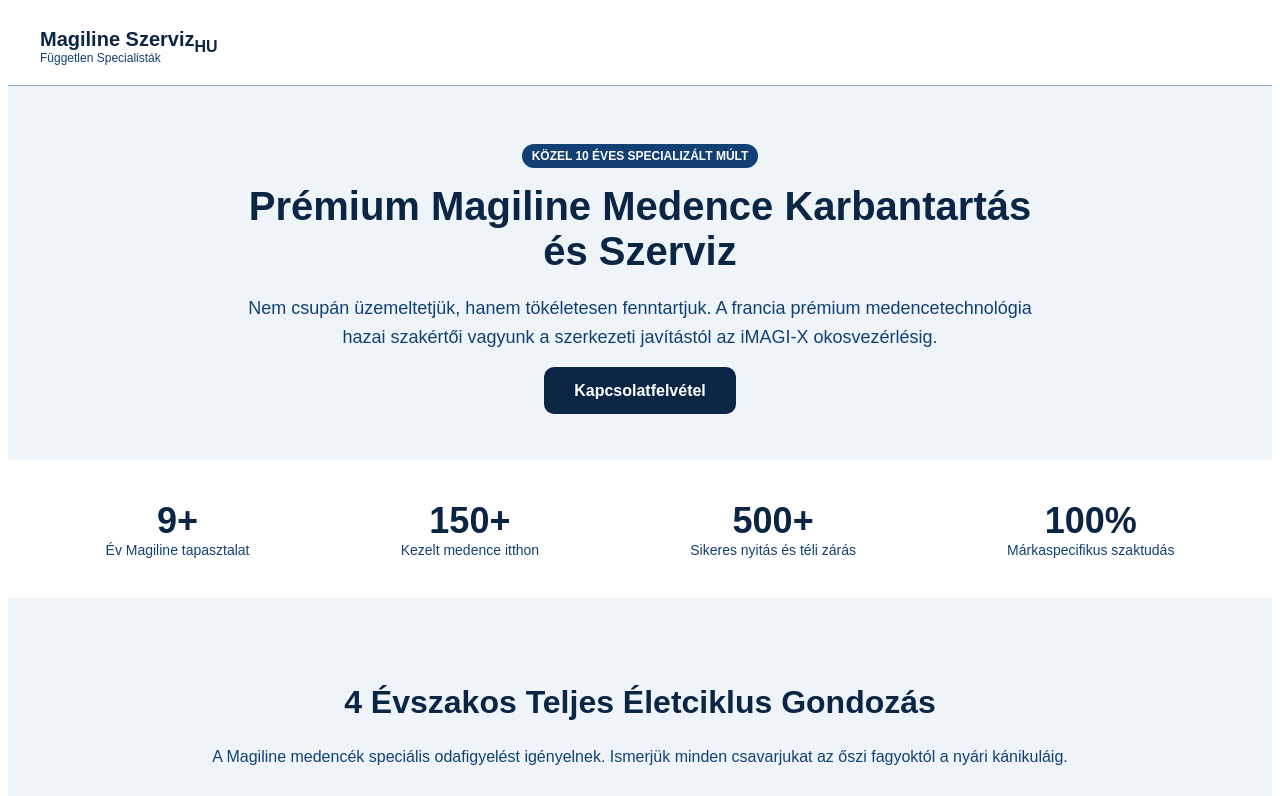
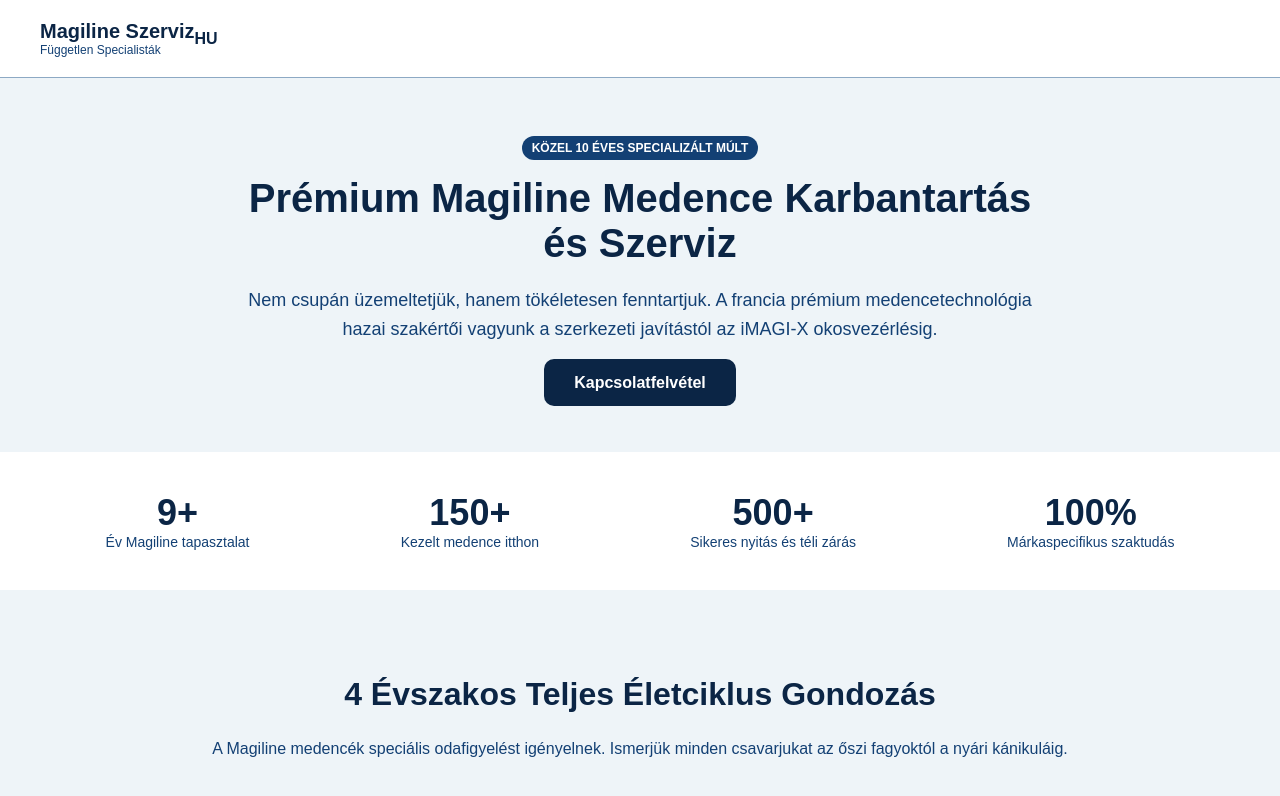
Before and after one commit to kottagyula/vincemedence, a Next.js app: page / in a window 1280 px wide. Shown: the top 796 px of the page. Built offline with nearby package versions, Linux system fonts and the light colour scheme.

Commit message:
Create layout.js

```diff
--- /dev/null
+++ b/app/layout.js
@@ -0,0 +1,12 @@
+export const metadata = {
+  title: "Vince Medence - Magiline Specialista",
+  description: "Közel 10 éves szakértői múlt a Magiline medencék karbantartásában.",
+};
+
+export default function RootLayout({ children }) {
+  return (
+    <html lang="hu">
+      <body style={{ margin: 0, padding: 0 }}>{children}</body>
+    </html>
+  );
+}
```
